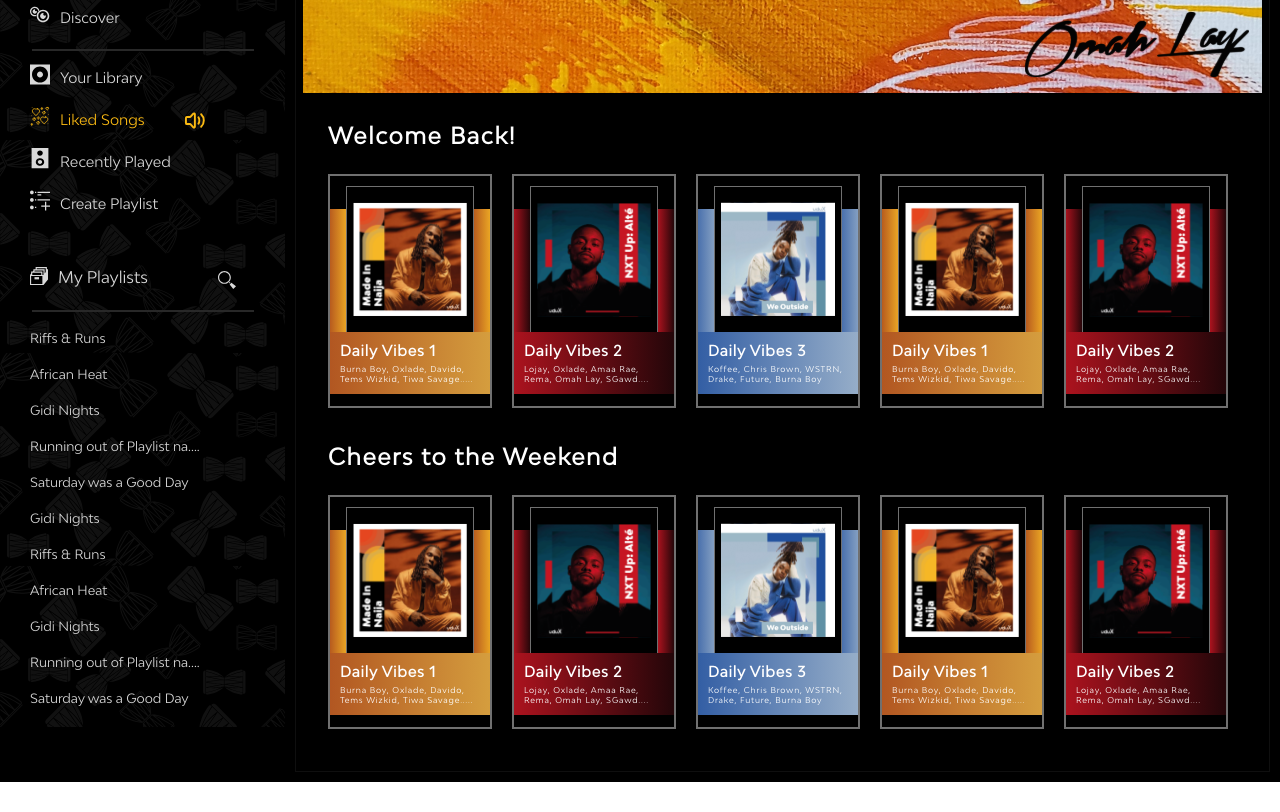
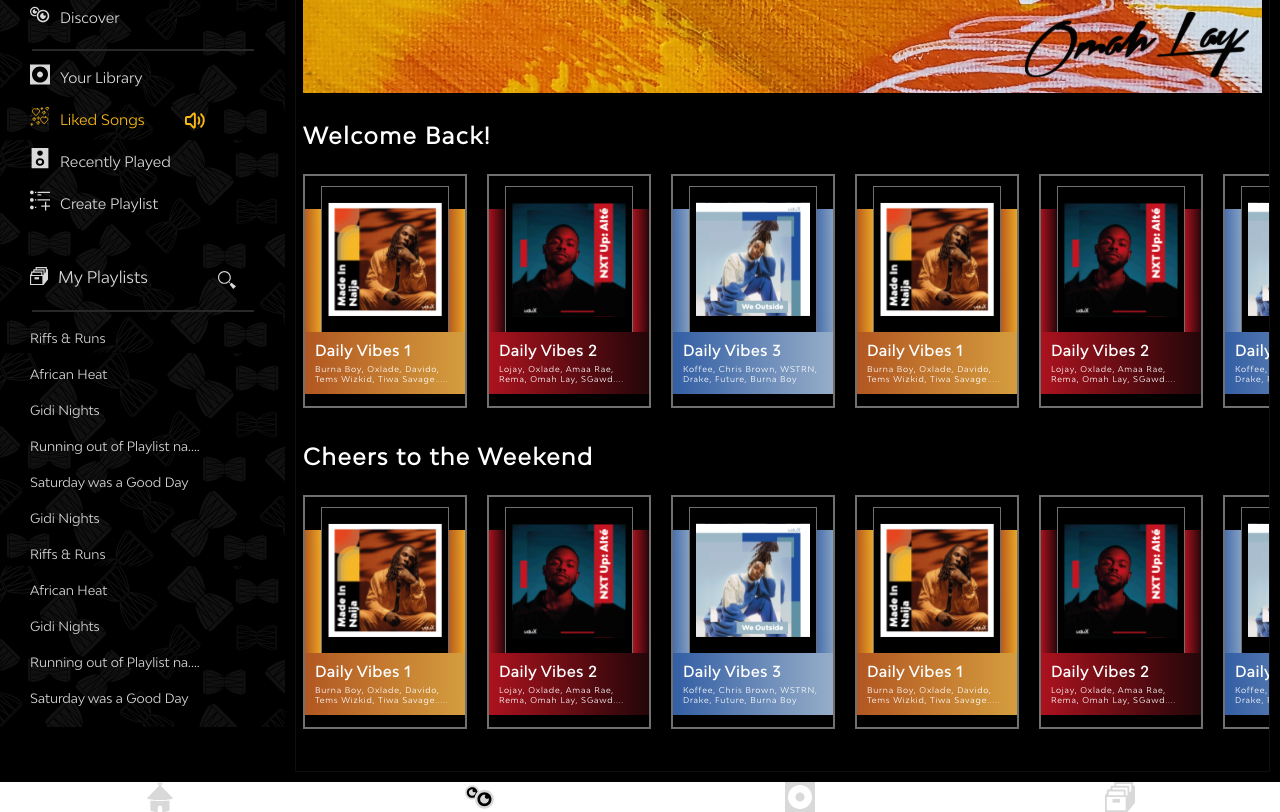
Before and after one commit to aremuolayinka02/udux-player-clone, a React (Create React App) app: page / in a window 1280 px wide. Shown: the part 160-972 px from the top of the page. Before the commit the page ends 942 px from the top, so only its background shows below. Built offline with nearby package versions, Linux system fonts and the light colour scheme.

Commit message:
first test on netlify

```diff
--- a/src/App.js
+++ b/src/App.js
@@ -5,6 +5,7 @@ import Homepage from "./pages/homepage/Homepage";
 import GlobalFonts from "./utils/fonts";
 import styled, { ThemeProvider } from "styled-components";
 import { theme } from "./utils/theme";
+import Footer from "./components/footer/Footer";
 
 const AppWrapper = styled.div``;
 
@@ -15,6 +16,7 @@ function App() {
         <Header />
         <Sidebar />
         <Homepage />
+        <Footer />
         <GlobalFonts />
       </ThemeProvider>
     </AppWrapper>
--- /dev/null
+++ b/src/components/footer/Footer.js
@@ -0,0 +1,54 @@
+import React from "react";
+import styled from "styled-components";
+
+//media query import
+import { devices } from "../../utils/theme";
+
+//svg imports
+import FooterSVG from "../../assets/icons/footer_bg.svg";
+import Home from "../../assets/icons/home_icon.svg";
+import Discover from "../../assets/icons/discover_icon.svg";
+import Library from "../../assets/icons/your_library.svg";
+import PlaylistIcon from "../../assets/icons/playlists_icon.svg";
+
+const FooterWrapper = styled.div`
+  @media screen and (${devices.mobile}) {
+    display: block;
+    height: 75px;
+    width: 100%;
+    position: fixed;
+    background-color: ${(props) => props.theme.color.background};
+    background-image: url(${FooterSVG});
+    bottom: 0;
+    z-index: 10;
+  }
+`;
+
+const MenuBox = styled.div`
+  display: flex;
+  width: 100%;
+  height: 100%;
+  flex-wrap: nowrap;
+  justify-content: space-around;
+  align-items: center;
+`;
+
+const Menu = styled.img`
+  width: 30px;
+  height: 30px;
+`;
+
+export const Footer = () => {
+  return (
+    <FooterWrapper>
+      <MenuBox>
+        <Menu src={Home} alt="menu icon" />
+        <Menu src={Discover} alt="menu icon" />
+        <Menu src={Library} alt="menu icon" />
+        <Menu src={PlaylistIcon} alt="menu icon" />
+      </MenuBox>
+    </FooterWrapper>
+  );
+};
+
+export default Footer;
--- a/src/components/homepage/PlaylistGrid.js
+++ b/src/components/homepage/PlaylistGrid.js
@@ -16,16 +16,15 @@ const Text = styled.h3`
   color: #ffffff;
   font-weight: 600;
   letter-spacing: 0.1rem;
-  margin: 25px;
+  margin: 25px 0px 25px 0px;
 
-  @media screen and (${devices.mobile}) {
-    margin: 20px 0px;
-    font-size: 1.1rem;
+  @media screen and (${devices.mobileS}) {
+    font-size: 1rem;
   }
 `;
 
 const PlayListContainer = styled.div`
-  margin: 25px;
+  margin: 25px 0px 25px 0px;
   display: flex;
   padding-bottom: 10px;
   flex-direction: row;
@@ -33,12 +32,8 @@ const PlayListContainer = styled.div`
   scrollbar-width: thin;
   scrollbar-color: #fbba12 #fbba12;
 
-  @media screen and (${devices.mobile}) {
-    margin: 0;
-  }
-
   &::-webkit-scrollbar {
-    height: 1px;
+    height: 0px;
   }
 
   &::-webkit-scrollbar-track {
--- a/src/components/sidebar/Sidebar.js
+++ b/src/components/sidebar/Sidebar.js
@@ -1,6 +1,5 @@
 import React from "react";
 import styled from "styled-components";
-import BackgroundSVG from "../../assets/icons/sidebar_bg.svg";
 import SidebarLink from "./SidebarLink";
 import CategorySubHeading from "./CategorySubHeading";
 import SubCategory from "./SubCategory";
@@ -9,6 +8,7 @@ import SubCategory from "./SubCategory";
 import { devices } from "../../utils/theme";
 
 //Imported Icons to be used on the Sidebar
+import BackgroundSVG from "../../assets/icons/sidebar_bg.svg";
 import Home from "../../assets/icons/home_icon.svg";
 import Discover from "../../assets/icons/discover_icon.svg";
 import Library from "../../assets/icons/your_library.svg";
--- a/src/pages/homepage/Homepage.js
+++ b/src/pages/homepage/Homepage.js
@@ -11,6 +11,10 @@ const HomepageWrapper = styled.div`
   background-color: ${(props) => props.theme.color.background};
   margin-top: 87px;
   width: 100%;
+
+  @media screen and (${devices.mobile}) {
+    margin-bottom: 74px;
+  }
 `;
 
 const Container = styled.div`
```
Also changed, not shown: src/assets/icons/footer_bg.svg (added).
